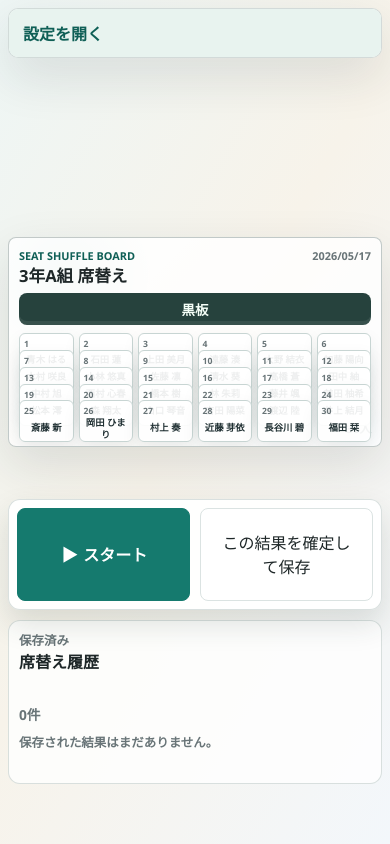
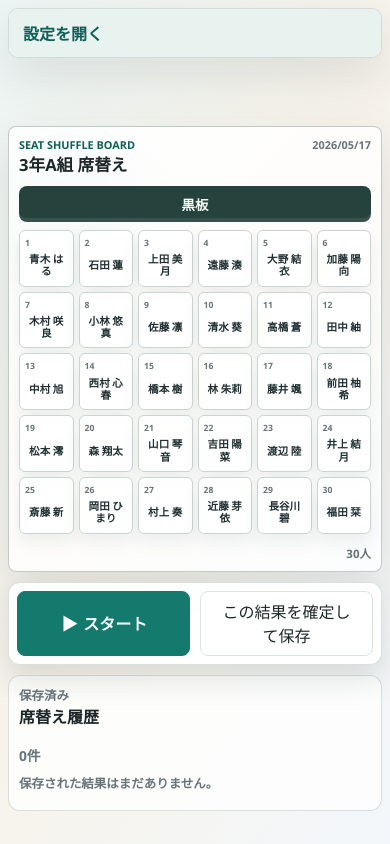
Before and after one commit to ShuheiAsaka/Sekigae, a plain HTML site: page index.html in a window 390 px wide. Drawn offline with Linux system fonts and the light colour scheme.

Commit message:
Fix mobile seat name wrapping

```diff
--- a/index.html
+++ b/index.html
@@ -4,7 +4,7 @@
     <meta charset="utf-8" />
     <meta name="viewport" content="width=device-width, initial-scale=1" />
     <title>席替えボード</title>
-    <link rel="stylesheet" href="./styles.css?v=mobile-20260517" />
+    <link rel="stylesheet" href="./styles.css?v=mobile-20260517b" />
   </head>
   <body>
     <main class="setup-view is-hidden" id="setupView">
@@ -342,6 +342,6 @@
       </form>
     </dialog>
 
-    <script src="./app.js?v=mobile-20260517"></script>
+    <script src="./app.js?v=mobile-20260517b"></script>
   </body>
 </html>
--- a/styles.css
+++ b/styles.css
@@ -1286,6 +1286,8 @@
   }
 
   .slide-area {
+    aspect-ratio: auto;
+    grid-template-rows: auto auto auto auto;
     gap: 8px;
     width: 100%;
     padding: 10px;
@@ -1313,11 +1315,13 @@
 
   .seat-grid {
     gap: 5px;
+    grid-template-rows: none !important;
   }
 
   .seat {
-    min-height: 42px;
-    padding: 4px;
+    grid-template-rows: auto minmax(28px, auto);
+    min-height: 56px;
+    padding: 5px;
     border-radius: 6px;
   }
 
@@ -1326,7 +1330,9 @@
   }
 
   .seat-name {
-    font-size: clamp(0.58rem, 2.4vw, 0.82rem);
+    align-self: stretch;
+    font-size: clamp(0.62rem, 2.7vw, 0.84rem);
+    line-height: 1.15;
   }
 
   .result-actions {
```
